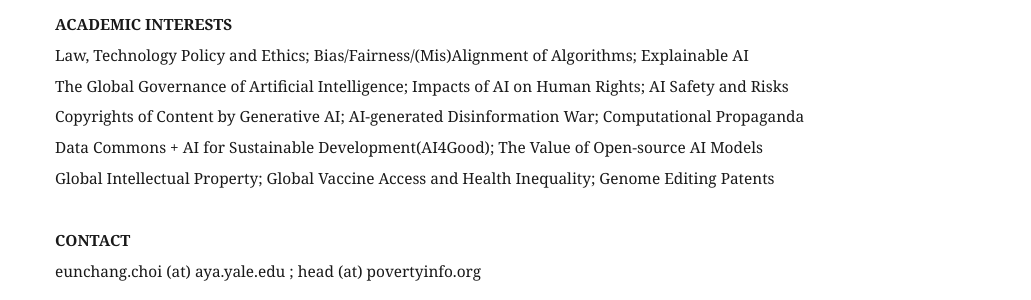
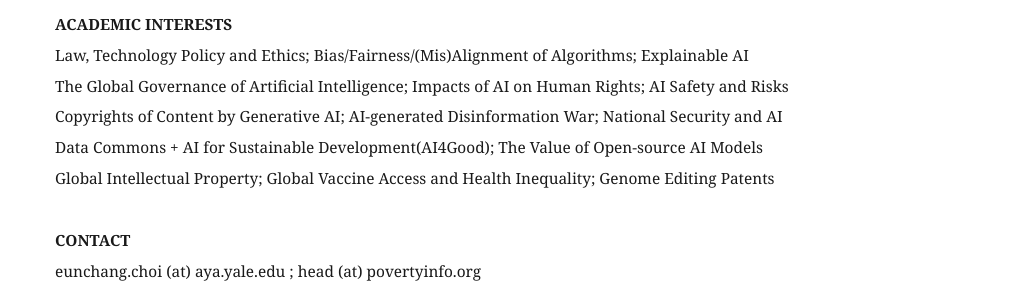
Before and after one commit to eunchangchoi/eunchangchoi.github.io, a Jekyll site: the page built from index.md, in a window 1280 px wide and 900 px high, scrolled down 9571 px. Shown: the part 405-705 px from the top of the window, without its empty margins (45-1076 px from the left). Built offline with Jekyll 4.4.1, drawn with Linux system fonts in a browser that asks for light colours.

Commit message:
Update index.md

```diff
--- a/index.md
+++ b/index.md
@@ -225,7 +225,7 @@
  <strong> ACADEMIC INTERESTS </strong> <br>
    Law, Technology Policy and Ethics; Bias/Fairness/(Mis)Alignment of Algorithms; Explainable AI <br>
    The Global Governance of Artificial Intelligence; Impacts of AI on Human Rights; AI Safety and Risks <br>
-   Copyrights of Content by Generative AI; AI-generated Disinformation War; Computational Propaganda <br>
+   Copyrights of Content by Generative AI; AI-generated Disinformation War; National Security and AI <br>
    Data Commons + AI for Sustainable Development(AI4Good); The Value of Open-source AI Models <br>
    Global Intellectual Property; Global Vaccine Access and Health Inequality; Genome Editing Patents <br>
   <br>
```
